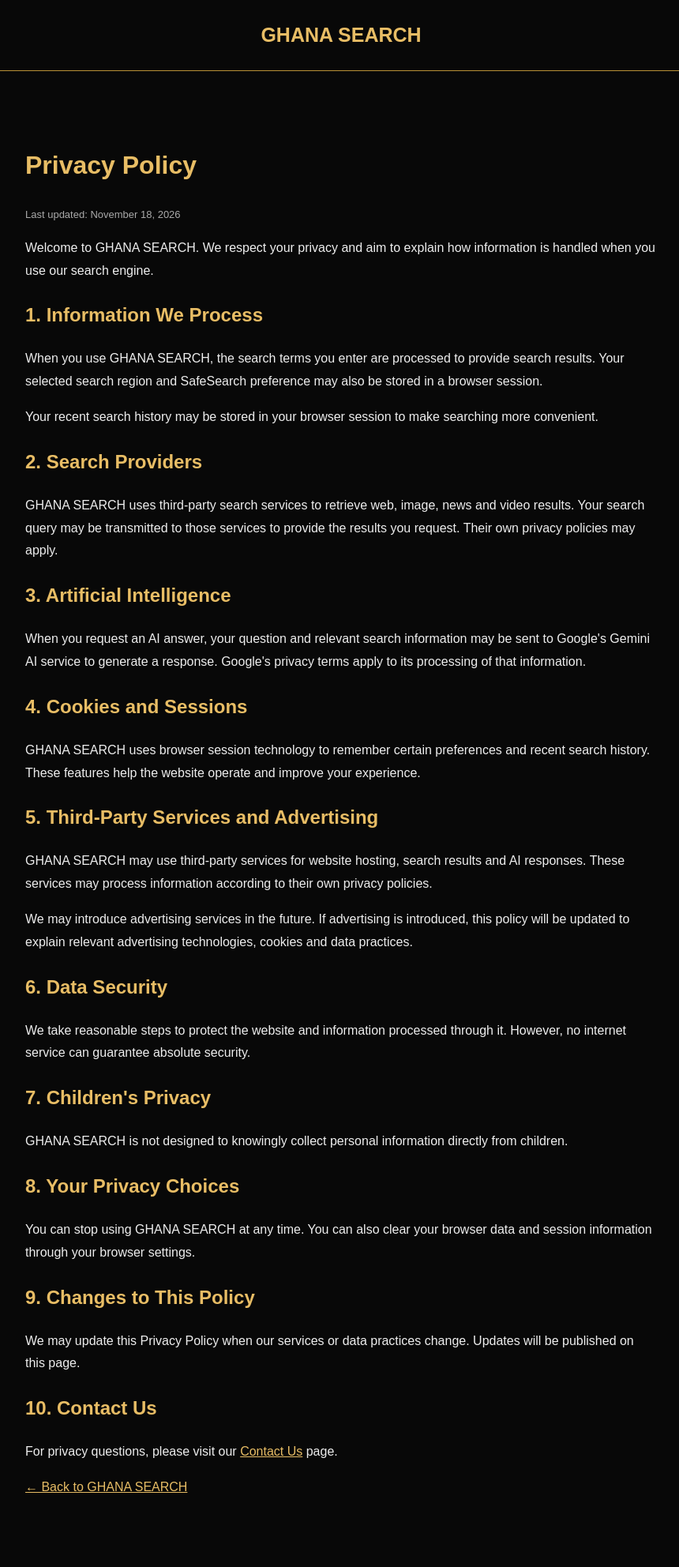
After one commit to MUSTAKEEM1-N/ghana-search, a Flask app: template templates/privacy.html in a window 1280 px wide. The commit adds this page. Shown: the whole page at 79% size, without its empty margins (208-1068 px from the left). Run offline with Flask 3, Linux system fonts and the light colour scheme; the template is opened without the code that fills it, so the values that code supplies are empty.

Commit message:
Add website information pages

```diff
--- /dev/null
+++ b/templates/privacy.html
@@ -0,0 +1,146 @@
+
+<!DOCTYPE html>
+<html lang="en">
+<head>
+    <meta charset="UTF-8">
+    <meta name="viewport" content="width=device-width, initial-scale=1.0">
+    <title>Privacy Policy | GHANA SEARCH</title>
+    <style>
+        * { box-sizing: border-box; }
+        body {
+            margin: 0;
+            background: #080808;
+            color: #eee;
+            font-family: Arial, sans-serif;
+            line-height: 1.8;
+        }
+        header {
+            padding: 22px;
+            text-align: center;
+            border-bottom: 1px solid #b99036;
+        }
+        header a {
+            color: #e8bd65;
+            text-decoration: none;
+            font-size: 25px;
+            font-weight: bold;
+        }
+        main {
+            max-width: 850px;
+            margin: 45px auto;
+            padding: 25px;
+        }
+        h1, h2 { color: #e8bd65; }
+        a { color: #e8bd65; }
+        .updated {
+            color: #aaa;
+            font-size: 13px;
+        }
+    </style>
+</head>
+<body>
+<header>
+    <a href="/">GHANA SEARCH</a>
+</header>
+
+<main>
+    <h1>Privacy Policy</h1>
+    <p class="updated">Last updated: November 18, 2026</p>
+
+    <p>
+        Welcome to GHANA SEARCH. We respect your privacy
+        and aim to explain how information is handled when
+        you use our search engine.
+    </p>
+
+    <h2>1. Information We Process</h2>
+    <p>
+        When you use GHANA SEARCH, the search terms you
+        enter are processed to provide search results.
+        Your selected search region and SafeSearch
+        preference may also be stored in a browser session.
+    </p>
+    <p>
+        Your recent search history may be stored in your
+        browser session to make searching more convenient.
+    </p>
+
+    <h2>2. Search Providers</h2>
+    <p>
+        GHANA SEARCH uses third-party search services
+        to retrieve web, image, news and video results.
+        Your search query may be transmitted to those
+        services to provide the results you request.
+        Their own privacy policies may apply.
+    </p>
+
+    <h2>3. Artificial Intelligence</h2>
+    <p>
+        When you request an AI answer, your question and
+        relevant search information may be sent to
+        Google's Gemini AI service to generate a response.
+        Google's privacy terms apply to its processing
+        of that information.
+    </p>
+
+    <h2>4. Cookies and Sessions</h2>
+    <p>
+        GHANA SEARCH uses browser session technology
+        to remember certain preferences and recent
+        search history. These features help the website
+        operate and improve your experience.
+    </p>
+
+    <h2>5. Third-Party Services and Advertising</h2>
+    <p>
+        GHANA SEARCH may use third-party services for
+        website hosting, search results and AI responses.
+        These services may process information according
+        to their own privacy policies.
+    </p>
+    <p>
+        We may introduce advertising services in the
+        future. If advertising is introduced, this policy
+        will be updated to explain relevant advertising
+        technologies, cookies and data practices.
+    </p>
+
+    <h2>6. Data Security</h2>
+    <p>
+        We take reasonable steps to protect the website
+        and information processed through it. However,
+        no internet service can guarantee absolute security.
+    </p>
+
+    <h2>7. Children's Privacy</h2>
+    <p>
+        GHANA SEARCH is not designed to knowingly collect
+        personal information directly from children.
+    </p>
+
+    <h2>8. Your Privacy Choices</h2>
+    <p>
+        You can stop using GHANA SEARCH at any time.
+        You can also clear your browser data and session
+        information through your browser settings.
+    </p>
+
+    <h2>9. Changes to This Policy</h2>
+    <p>
+        We may update this Privacy Policy when our
+        services or data practices change. Updates
+        will be published on this page.
+    </p>
+
+    <h2>10. Contact Us</h2>
+    <p>
+        For privacy questions, please visit our
+        <a href="/contact">Contact Us</a> page.
+    </p>
+
+    <p>
+        <a href="/">← Back to GHANA SEARCH</a>
+    </p>
+</main>
+</body>
+</html>
```
Also changed, not shown: app.py (+16 -0 lines), templates/about.html (added, +88 -0 lines), templates/contact.html (added, +79 -0 lines), templates/index.html (+15 -2 lines), templates/terms.html (added, +48 -0 lines).
